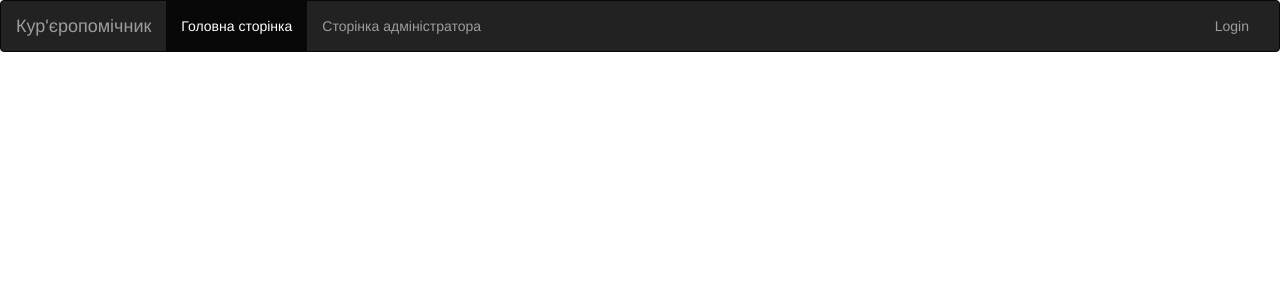
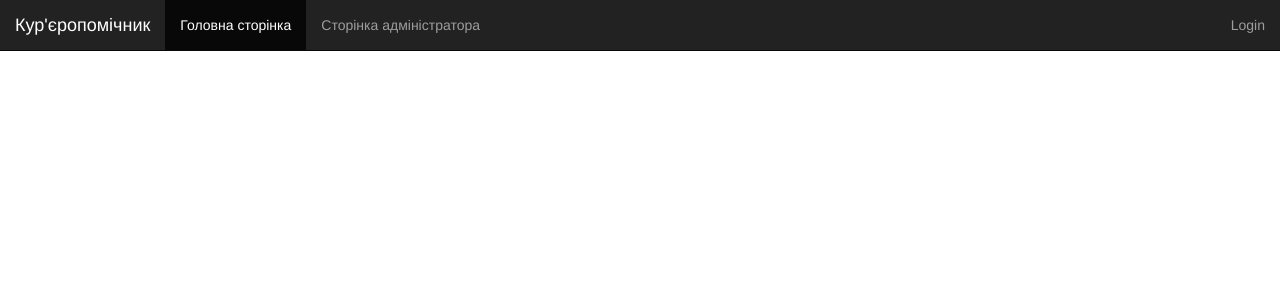
Before and after one commit to bogdan2403/courier_web_service, a Django app: page /tracker/ in a window 1280 px wide. Shown: the top 300 px of the page. Run offline with Django 3.2, Linux system fonts and the light colour scheme; some libraries are stand-ins or nearby versions.

Commit message:
fixed navbar in top

```diff
--- a/tracker/templates/tracker/base.html
+++ b/tracker/templates/tracker/base.html
@@ -19,7 +19,8 @@
 </head>
 <body>
 {# Панель навігації#}
-<nav class="navbar navbar-inverse">
+<div class="container-fluid" style="height: 50px"></div>
+<nav class="navbar navbar-inverse navbar-fixed-top">
         <div class="container-fluid">
             <div class="navbar-header">
                 <button type="button" class="navbar-toggle collapsed" data-toggle="collapse"
```
